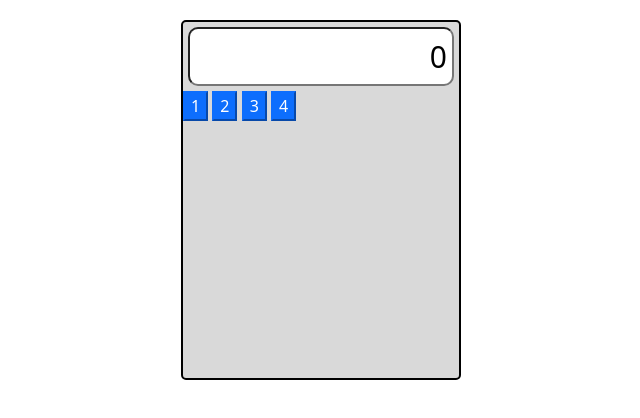
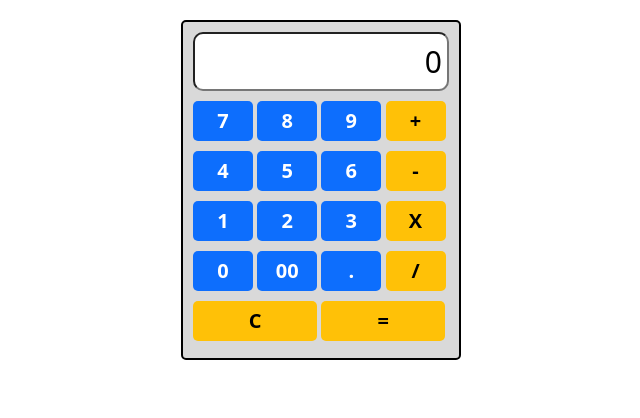
Before and after one commit to arifmia1129/calculator-js-project, a plain HTML site: page index.html in a window 1280 px wide. Shown: the whole page, without its empty margins (319-959 px from the left). Drawn offline with nearby package versions, Linux system fonts and the light colour scheme.

Commit message:
html and css part done

```diff
--- a/index.html
+++ b/index.html
@@ -7,12 +7,14 @@
     <meta name="viewport" content="width=device-width, initial-scale=1.0">
     <title>Calculator With Javascript</title>
 
-    <!-- personal css  -->
-    <link rel="stylesheet" href="style.css">
 
     <!-- bootstrap cdn  -->
     <link href="https://cdn.jsdelivr.net/npm/bootstrap@5.1.3/dist/css/bootstrap.min.css" rel="stylesheet"
         integrity="sha384-1BmE4kWBq78iYhFldvKuhfTAU6auU8tT94WrHftjDbrCEXSU1oBoqyl2QvZ6jIW3" crossorigin="anonymous">
+
+    <!-- personal css  -->
+    <link rel="stylesheet" href="style.css">
+
 
 </head>
 
@@ -27,10 +29,32 @@
                 </div>
                 <div class="button-area">
                     <div class="button-line">
-                        <input type="button" value="1" class="bnt btn-primary">
-                        <input type="button" value="2" class="bnt btn-primary">
-                        <input type="button" value="3" class="bnt btn-primary">
-                        <input type="button" value="4" class="bnt btn-primary">
+                        <input type="button" value="7" class="btn btn-primary btn-custom">
+                        <input type="button" value="8" class="btn btn-primary btn-custom">
+                        <input type="button" value="9" class="btn btn-primary btn-custom">
+                        <input type="button" value="+" class="btn btn-warning btn-custom">
+                    </div>
+                    <div class="button-line">
+                        <input type="button" value="4" class="btn btn-primary btn-custom">
+                        <input type="button" value="5" class="btn btn-primary btn-custom">
+                        <input type="button" value="6" class="btn btn-primary btn-custom">
+                        <input type="button" value="-" class="btn btn-warning btn-custom">
+                    </div>
+                    <div class="button-line">
+                        <input type="button" value="1" class="btn btn-primary btn-custom">
+                        <input type="button" value="2" class="btn btn-primary btn-custom">
+                        <input type="button" value="3" class="btn btn-primary btn-custom">
+                        <input type="button" value="X" class="btn btn-warning btn-custom">
+                    </div>
+                    <div class="button-line">
+                        <input type="button" value="0" class="btn btn-primary btn-custom">
+                        <input type="button" value="00" class="btn btn-primary btn-custom">
+                        <input type="button" value="." class="btn btn-primary btn-custom">
+                        <input type="button" value="/" class="btn btn-warning btn-custom">
+                    </div>
+                    <div class="last-line">
+                        <input type="button" value="C" class="btn btn-warning btn-custom">
+                        <input type="button" value="=" class="btn btn-warning btn-custom">
                     </div>
                 </div>
             </form>
--- a/style.css
+++ b/style.css
@@ -1,18 +1,34 @@
 .calculator{
-    height: 360px;
+    height: 340px;
     width: 280px;
     background-color: rgb(180, 180, 180, .5);
     margin: 0 auto;
     margin-top: 20px;
     border: 2px solid black;
     border-radius: 5px;
-}
-#display{
-    padding: 5px;
+    padding: 10px;
 }
 #display-value{
     padding: 5px;
     text-align: right;
     font-size: 30px;
     border-radius: 10px;
+    margin-bottom: 10px;
 }
+
+.btn{
+    font-size: 20px;
+    cursor: pointer;
+    width: 60px;
+    border-radius: 5px;
+    padding: 5px;
+    font-weight: bold;
+    margin-bottom: 10px;
+    border: none;
+}
+
+
+
+.last-line input{
+    width: 124px;
+}
```
